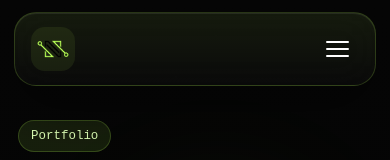
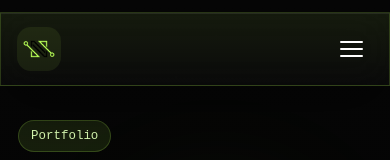
Before and after one commit to Nmsrt/Professional-Portfolio, a React (Vite) app: page / in a window 390 px wide. Shown: the top 160 px of the page. Built offline with nearby package versions, Linux system fonts and the light colour scheme.

Commit message:
Made navbar absolute on mobile

```diff
--- a/src/styles/navbar.css
+++ b/src/styles/navbar.css
@@ -302,19 +302,22 @@
 ========================= */
 
 @media (max-width: 768px) {
-  .topbar-shell {
-    position: fixed;
+    .topbar-shell {
+    position: absolute;
     top: 12px;
     left: 0;
     right: 0;
+    width: 100%;
+    padding-inline: 0;
     z-index: 100;
-    padding-inline: 14px;
   }
 
   .topbar {
     width: 100%;
+    max-width: 100%;
+    margin: 0;
     padding: 12px 16px;
-    border-radius: 22px;
+    border-radius: 0;
   }
 
   .brand {
```
